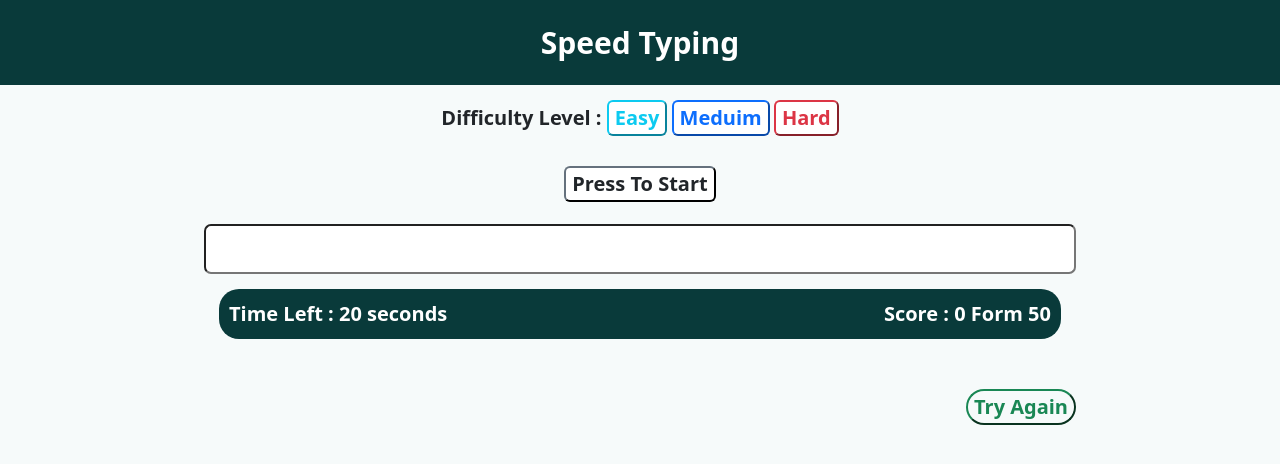
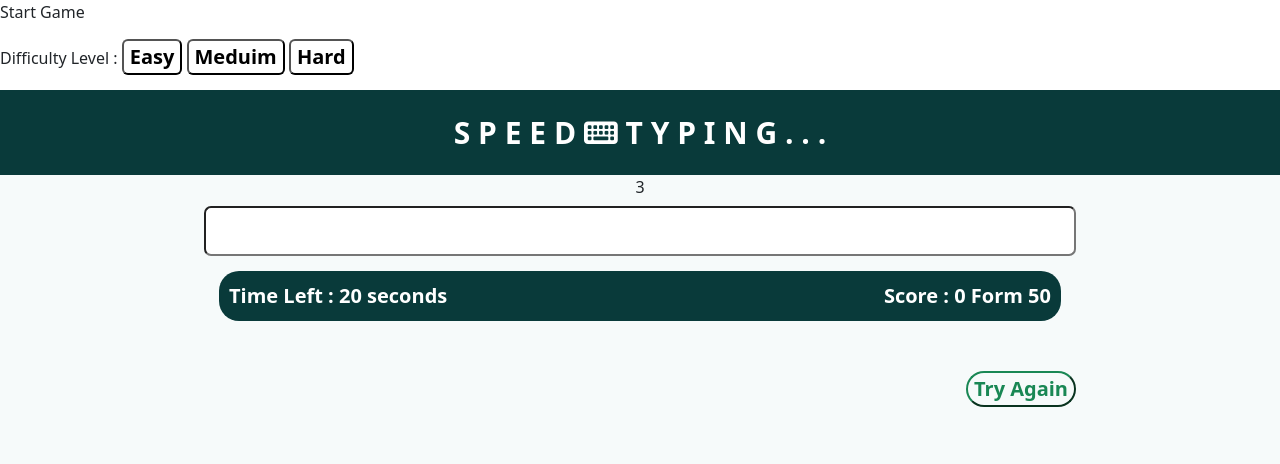
Before and after one commit to bebotamer00/Typing_Speed, a plain HTML site: page index.html in a window 1280 px wide. Drawn offline with nearby package versions, Linux system fonts and the light colour scheme.

Commit message:
Update index.html

```diff
--- a/index.html
+++ b/index.html
@@ -7,41 +7,55 @@
       href="https://cdn.jsdelivr.net/npm/bootstrap@5.1.3/dist/css/bootstrap.min.css"
       rel="stylesheet"
     />
+    <link rel="stylesheet"
+    href="https://cdnjs.cloudflare.com/ajax/libs/font-awesome/6.2.0/css/all.min.css"
+    /
     <script src="https://cdn.jsdelivr.net/npm/bootstrap@5.1.3/dist/js/bootstrap.bundle.min.js"></script>
     <title>Speed Typing</title>
     <link rel="stylesheet" href="./main.css" />
   </head>
   <body>
-    <div class="game">
-      <div class="name">Speed Typing</div>
-      <div class="container">
+    <div class="screen-lock">
+      <span class="start">Start Game</span>
       <div class="difficulty">
-          <span style="font-weight: bold; font-size: 20px"
-            >Difficulty Level :
-          </span>
-          <button value="easy" type="button" class="btn-outline-info" id="easy">
+        <span class="dif">Difficulty Level : </span>
+        <button
+          value="easy"
+          type="button"
+          id="easy"
+          onClick="window.location.href=window.location.href"
+        >
           Easy
         </button>
         <button
           value="meduim"
           type="button"
-            class="btn-outline-primary"
           id="meduim"
+          onClick="window.location.href=window.location.href"
         >
           Meduim
         </button>
         <button
           value="hard"
           type="button"
-            class="btn-outline-danger"
           id="hard"
+          onClick="window.location.href=window.location.href"
         >
           Hard
         </button>
       </div>
-        <button type="button" id="start" class="btn-outline-dark">
-          Press To Start
-        </button>
+    </div>
+    <div class="game">
+      <div class="name">
+        <span
+          >S P E E D <i class="fa-solid fa-keyboard"></i> T Y P I N G . .
+          .</span
+        >
+      </div>
+      <div class="container">
+        <div class="counter">
+          <span class="count">3</span>
+        </div>
         <div class="words" id="words"></div>
         <input type="text" class="input" id="input" />
         <div class="control">
```
Lines whose indentation alone changed are shown as unchanged.
